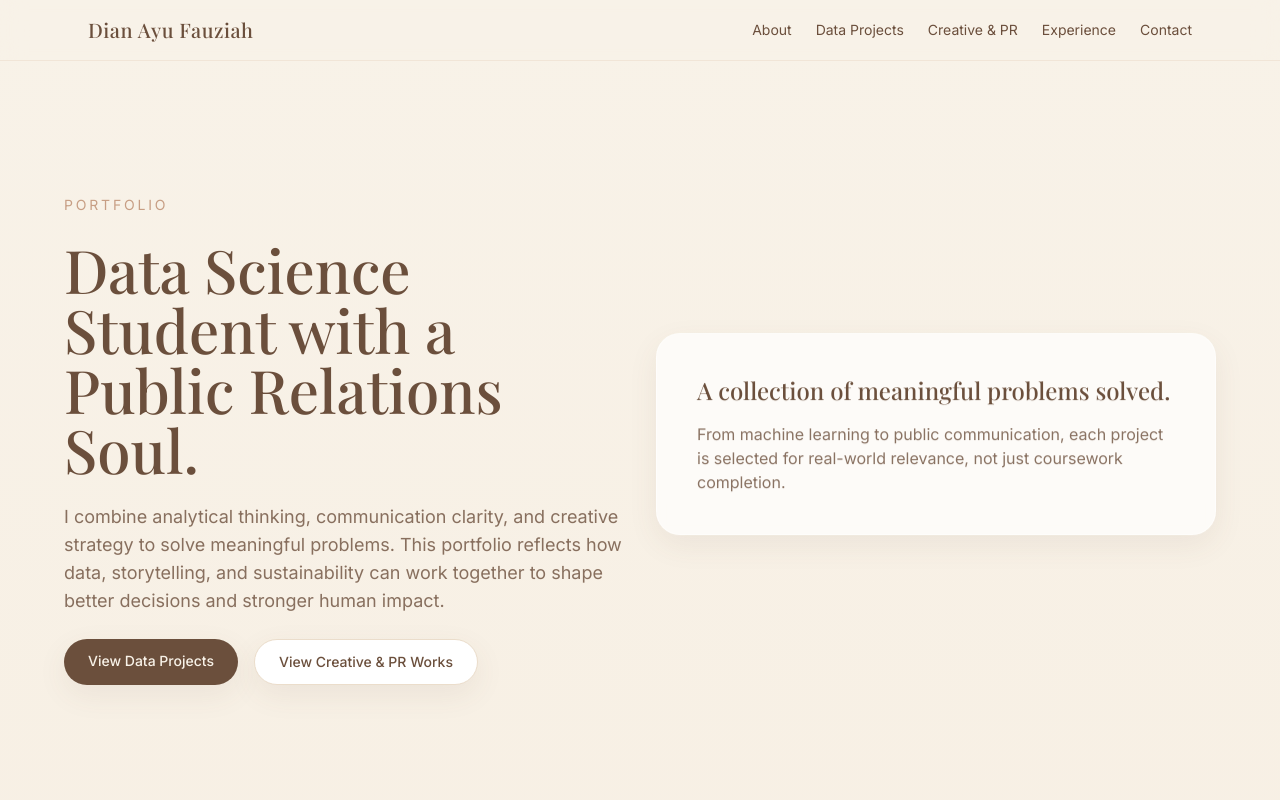
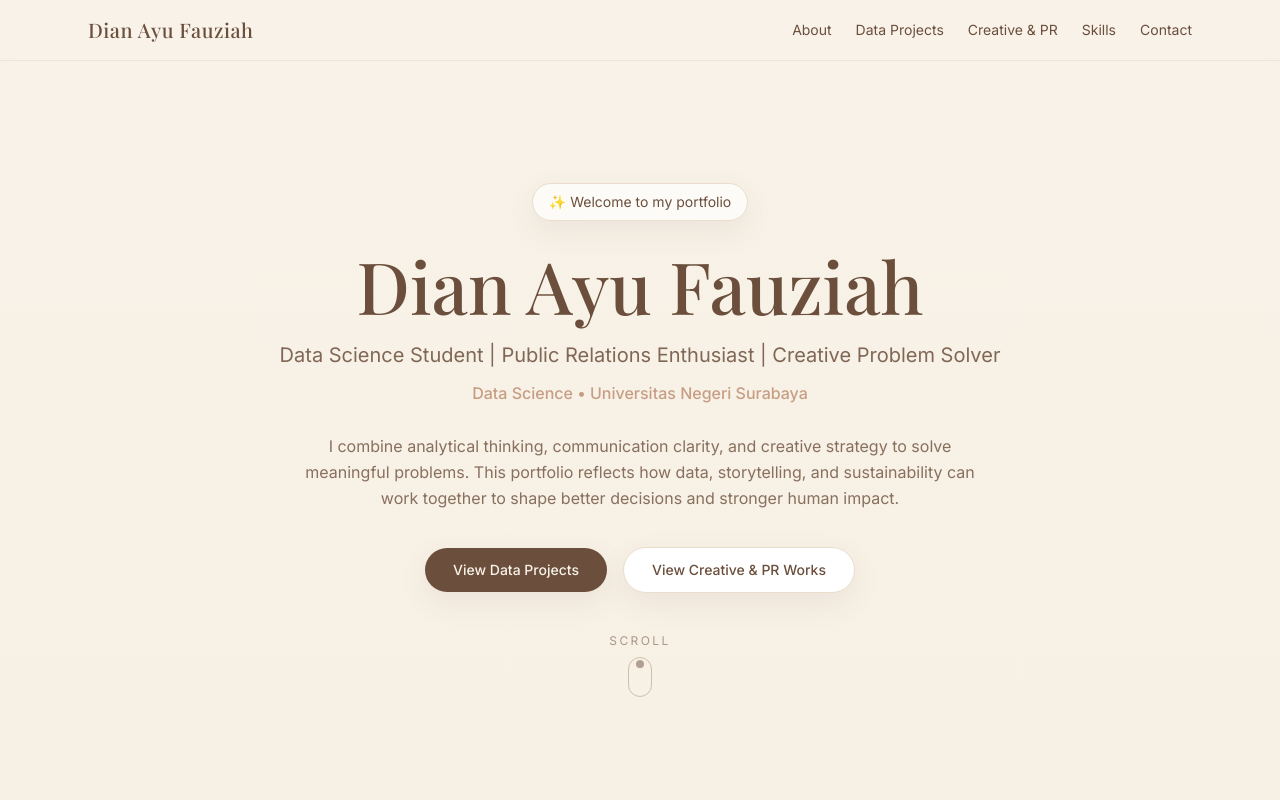
Before and after one commit to Dianayuww/college, a React (Vite) app: page / in a window 1280 px wide. Shown: the top 800 px of the page. Built offline with nearby package versions, Linux system fonts and the light colour scheme.

Commit message:
Update App.jsx

```diff
--- a/src/App.jsx
+++ b/src/App.jsx
@@ -2,7 +2,7 @@ const navItems = [
   { label: 'About', href: '#about' },
   { label: 'Data Projects', href: '#data-projects' },
   { label: 'Creative & PR', href: '#creative-pr' },
-  { label: 'Experience', href: '#experience' },
+  { label: 'Skills', href: '#skills' },
   { label: 'Contact', href: '#contact' },
 ]
 
@@ -30,8 +30,8 @@ export default function App() {
   return (
     <div className="min-h-screen bg-gradient-to-b from-cream via-[#f7efe3] to-[#f3e7d8]">
       <header className="fixed top-0 z-50 w-full bg-cream/80 backdrop-blur-md border-b border-beige/60">
-        <nav className="mx-auto flex max-w-6xl items-center justify-between px-6 py-4">
-          <p className="font-serif text-xl tracking-wide">Dian Ayu Fauziah</p>
+        <nav className="mx-auto flex max-w-6xl items-center justify-between px-5 py-4 md:px-6">
+          <p className="font-serif text-lg md:text-xl tracking-wide">Dian Ayu Fauziah</p>
           <ul className="hidden md:flex gap-6 text-sm">
             {navItems.map((item) => (
               <li key={item.label}>
@@ -44,19 +44,31 @@ export default function App() {
 
       <main className="pt-20">
         <section className="min-h-[calc(100vh-5rem)] px-6 py-16 flex items-center" id="about">
-          <div className="mx-auto max-w-6xl grid md:grid-cols-2 gap-8 items-center">
-            <div className="space-y-6">
-              <p className="text-sm uppercase tracking-[0.2em] text-clay">Portfolio</p>
-              <h1 className="font-serif text-4xl md:text-6xl leading-tight">Data Science Student with a Public Relations Soul.</h1>
-              <p className="text-base md:text-lg text-mocha/80 leading-relaxed max-w-xl">I combine analytical thinking, communication clarity, and creative strategy to solve meaningful problems. This portfolio reflects how data, storytelling, and sustainability can work together to shape better decisions and stronger human impact.</p>
-              <div className="flex flex-wrap gap-4">
-                <a href="#data-projects" className="rounded-full bg-mocha text-cream px-6 py-3 text-sm font-medium shadow-soft transition hover:bg-[#5b4333] hover:-translate-y-0.5">View Data Projects</a>
-                <a href="#creative-pr" className="rounded-full bg-white text-mocha px-6 py-3 text-sm font-medium border border-beige shadow-soft transition hover:bg-beige/40 hover:-translate-y-0.5">View Creative & PR Works</a>
+          <div className="mx-auto max-w-4xl text-center">
+            <div className="inline-flex items-center rounded-full border border-beige bg-white/70 px-4 py-2 text-sm text-mocha shadow-soft">
+              ✨ Welcome to my portfolio
+            </div>
+            <h1 className="mt-7 font-serif text-5xl leading-tight md:text-7xl">Dian Ayu Fauziah</h1>
+            <p className="mt-5 text-base md:text-xl text-mocha/85">
+              Data Science Student | Public Relations Enthusiast | Creative Problem Solver
+            </p>
+            <p className="mt-3 text-sm md:text-base text-clay font-medium">
+              Data Science • Universitas Negeri Surabaya
+            </p>
+            <p className="mt-7 text-base text-mocha/80 leading-relaxed max-w-2xl mx-auto">
+              I combine analytical thinking, communication clarity, and creative strategy to solve meaningful problems. This portfolio reflects how data, storytelling, and sustainability can work together to shape better decisions and stronger human impact.
+            </p>
+
+            <div className="mt-9 flex flex-col sm:flex-row items-center justify-center gap-4">
+              <a href="#data-projects" className="rounded-full bg-mocha text-cream px-7 py-3 text-sm font-medium shadow-soft transition hover:bg-[#5b4333] hover:-translate-y-0.5">View Data Projects</a>
+              <a href="#creative-pr" className="rounded-full bg-white text-mocha px-7 py-3 text-sm font-medium border border-beige shadow-soft transition hover:bg-beige/40 hover:-translate-y-0.5">View Creative & PR Works</a>
+            </div>
+
+            <div className="mt-10 flex flex-col items-center gap-2 text-mocha/55">
+              <span className="text-xs uppercase tracking-[0.2em]">Scroll</span>
+              <div className="h-10 w-6 rounded-full border border-mocha/30 p-1">
+                <div className="h-2 w-2 rounded-full bg-mocha/50 mx-auto animate-bounce" />
               </div>
-            </div>
-            <div className="scrapbook-card p-8 md:p-10 animate-floaty">
-              <p className="font-serif text-2xl mb-4">A collection of meaningful problems solved.</p>
-              <p className="text-mocha/80">From machine learning to public communication, each project is selected for real-world relevance, not just coursework completion.</p>
             </div>
           </div>
         </section>
@@ -90,9 +102,9 @@ export default function App() {
           </div>
         </section>
 
-        <section id="experience" className="px-6 py-16">
+        <section id="skills" className="px-6 py-16">
           <div className="mx-auto max-w-6xl scrapbook-card p-8">
-            <h2 className="font-serif text-3xl mb-4">Experience Focus</h2>
+            <h2 className="font-serif text-3xl mb-4">Skills & Experience Focus</h2>
             <p className="text-mocha/80 leading-relaxed">My interdisciplinary path bridges technical rigor and relationship-driven communication. I work at the intersection of insights, branding, and social impact to design strategies that are both evidence-based and emotionally resonant.</p>
           </div>
         </section>
```
